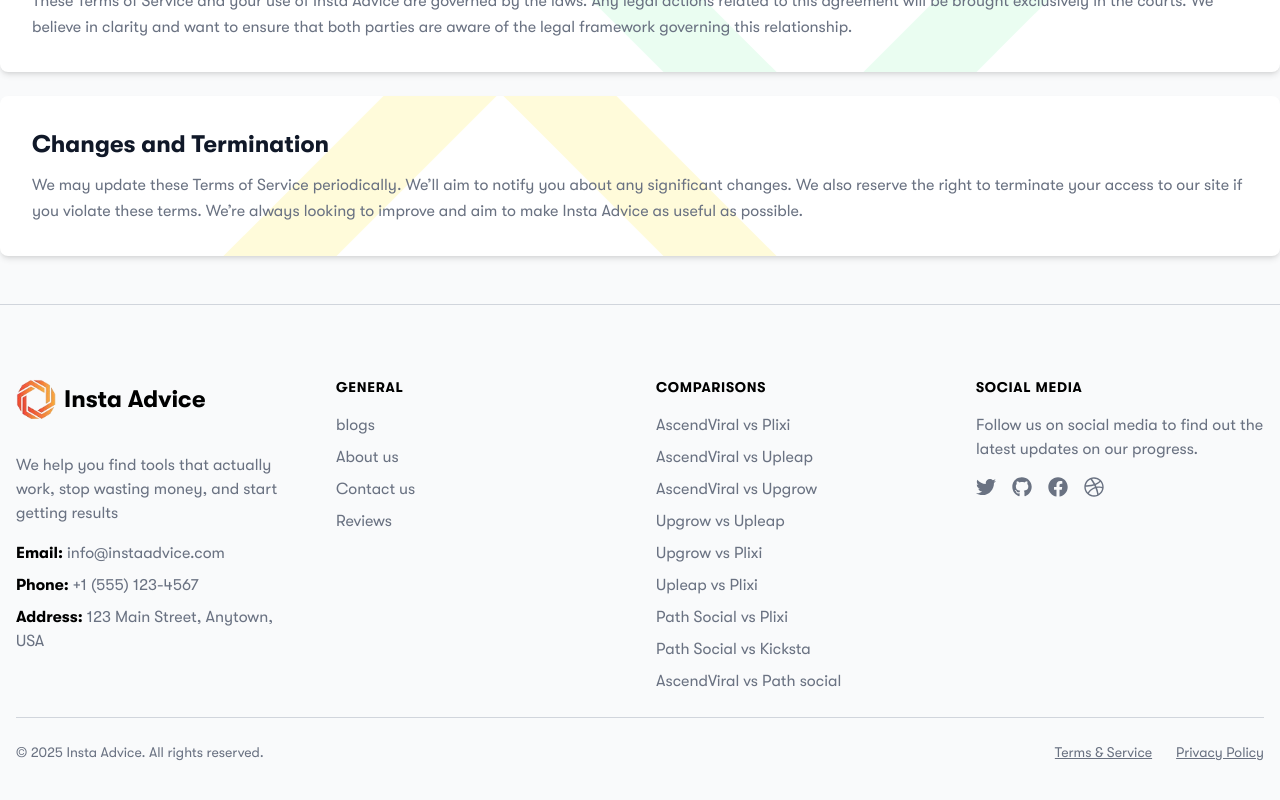
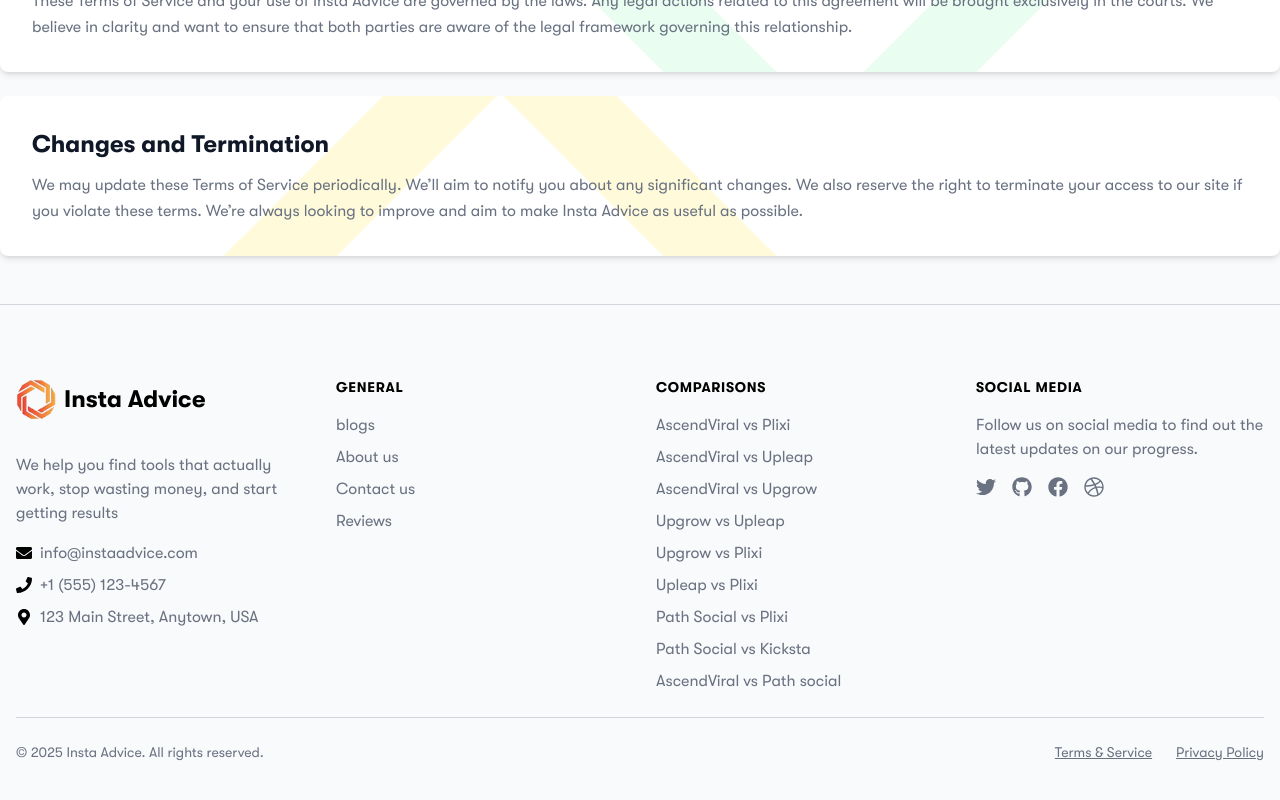
Before and after one commit to Yash-Sheliya-Apexture/Insta-Advice-next-js, a Next.js app: page /terms-and-service in a window 1280 px wide. Shown: the part 1781-2581 px from the top of the page. Built offline with nearby package versions, Linux system fonts and the light colour scheme; no server answers.

Commit message:
Changes in footer and service section

```diff
--- a/components/Footer/Footer.js
+++ b/components/Footer/Footer.js
@@ -1,23 +1,22 @@
 import React from "react";
-import { FaTwitter, FaGithub, FaFacebook, FaDribbble } from "react-icons/fa";
-import Image from "next/image"; // Use Next.js Image component for optimized images
-import Link from "next/link"; // Use Next.js Link component for internal links
+import { FaTwitter, FaGithub, FaFacebook, FaDribbble, FaEnvelope, FaPhone, FaMapMarkerAlt } from "react-icons/fa";
+import Image from "next/image";
+import Link from "next/link";
 
 const Footer = () => {
   return (
     <footer className="bg-gray-50 py-12 border-t border-gray-300">
       <div className="container mx-auto px-4">
-        {/* Footer Content Columns */}
         <div className="mt-6">
           <div className="grid grid-cols-1 md:grid-cols-2 lg:grid-cols-4 gap-6 sm:gap-8">
             {/* Contact Column */}
             <div>
               <div className="flex items-center mb-5 md:mb-8">
                 <Image
-                  src="/images/insta-logo.png" // Images should be in the public folder
+                  src="/images/insta-logo.png"
                   alt="Insta Advice Logo"
-                  width={48} // Width in pixels
-                  height={48} // Height in pixels
+                  width={48}
+                  height={48}
                   className="pr-2 md:w-12"
                 />
                 <Link href="/" className="text-xl font-bold md:text-2xl">
@@ -26,27 +25,27 @@
               </div>
               <p className="text-gray-500">We help you find tools that actually work, stop wasting money, and start getting results</p>
 
-              <ul className="space-y-2 mt-4">
+             <ul className="space-y-2 mt-4">
                 <li>
-                  <p>
-                    <strong className="font-semibold mr-1 text-dark-color">Email:</strong>
-                    <a href="mailto:info@instaadvice.com" className="text-gray-500">
+                  <p className="flex items-center gap-1 group relative">
+                    <FaEnvelope className="mr-1 text-dark-color h-4 w-4"/>
+                    <a href="mailto:info@instaadvice.com" className="text-gray-500 relative inline-block hover:text-gray-700 transition-colors duration-300 before:absolute before:bottom-0 before:left-0 before:h-0.5 before:w-0 before:bg-gray-900 before:transition-all before:duration-500 before:ease-in-out group-hover:before:w-full">
                       info@instaadvice.com
                     </a>
                   </p>
                 </li>
                 <li>
-                  <p>
-                    <strong className="font-semibold mr-1 text-dark-color">Phone:</strong>
-                    <a href="tel:+15551234567" className="text-gray-500">
+                 <p className="flex items-center gap-1 group relative">
+                    <FaPhone className="mr-1 text-dark-color h-4 w-4"/>
+                    <a href="tel:+15551234567" className="text-gray-500 relative inline-block hover:text-gray-700 transition-colors duration-300 before:absolute before:bottom-0 before:left-0 before:h-0.5 before:w-0 before:bg-gray-900 before:transition-all before:duration-500 before:ease-in-out group-hover:before:w-full">
                       +1 (555) 123-4567
                     </a>
                   </p>
                 </li>
                 <li>
-                  <p>
-                    <strong className="font-semibold mr-1 text-dark-color">Address:</strong>
-                    <span className="text-gray-500">
+                <p className="flex items-center gap-1 group relative">
+                    <FaMapMarkerAlt className="mr-1 text-dark-color h-4 w-4"/>
+                    <span className="text-gray-500 relative inline-block hover:text-gray-700 transition-colors duration-300 before:absolute before:bottom-0 before:left-0 before:h-0.5 before:w-0 before:bg-gray-900 before:transition-all before:duration-500 before:ease-in-out group-hover:before:w-full">
                       123 Main Street, Anytown, USA
                     </span>
                   </p>
@@ -81,8 +80,6 @@
                 </li>
               </ul>
             </div>
-
-
 
             {/* Comparisons Types Column */}
             <div>
@@ -120,7 +117,7 @@
                   Upleap vs Plixi
                   </Link>
                 </li>
-                <li>
+                 <li>
                   <Link href="/comparison/path-social-vs-plixi" className="text-gray-500">
                   Path Social vs Plixi
                   </Link>
@@ -137,8 +134,6 @@
                 </li>
               </ul>
             </div>
-
-
             {/* Social Media Column */}
             <div>
               <h4 className="font-semibold text-sm tracking-wider text-dark-color mb-4 uppercase">
@@ -166,10 +161,8 @@
           </div>
         </div>
 
-        {/* Separator */}
         <hr className="my-6 border-gray-300" />
 
-        {/* Bottom Row - Copyright & Terms */}
         <div className="flex flex-col md:flex-row justify-between items-center text-center md:text-left text-gray-500">
           <div className="text-sm mb-2 md:mb-0">
             <p>© 2025 Insta Advice. All rights reserved.</p>
--- a/components/Home/ServiceSection.js
+++ b/components/Home/ServiceSection.js
@@ -10,7 +10,7 @@
 
 const ServiceCard = ({ title, description, icon }) => {
   return (
-    <div className="rounded-xl p-6 flex flex-col items-start space-y-4 shadow-main-shadow bg-white">
+    <div className="rounded-xl p-6 flex flex-col items-start space-y-4 shadow-main-shadow bg-white hover:-translate-y-4 duration-300">
       <div className="flex items-center w-16 h-16 rounded-xl mb-4">
         <Image src={icon} alt="" className="w-14 h-14" width={56} height={56} />
       </div>
```
